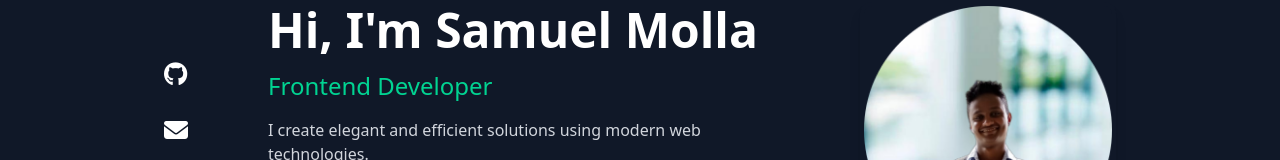
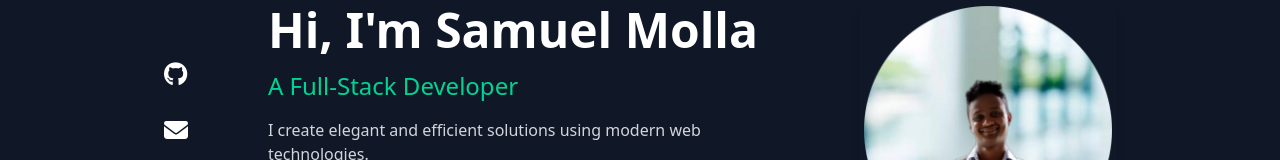
Before and after one commit to Mayufisha/Personal-Portfolio, a React (Vite) app in the folder React-Portfolio/: page / in a window 1280 px wide. Shown: the part 330-490 px from the top of the page. Built offline with nearby package versions, Linux system fonts and the light colour scheme.

Commit message:
Change job title from Frontend to Full-Stack Developer

```diff
--- a/React-Portfolio/src/Home.jsx
+++ b/React-Portfolio/src/Home.jsx
@@ -14,7 +14,7 @@ function Home() {
           </div>
          <div className="text-center md:text-left max-w-lg">
            <h1 className="text-4xl md:text-5xl font-bold mb-4">Hi, I'm Samuel Molla</h1>
-           <h3 className="text-2xl text-emerald-400 mb-4">Frontend Developer</h3>
+           <h3 className="text-2xl text-emerald-400 mb-4">A Full-Stack Developer</h3>
            <p className="mb-6 text-gray-300">I create elegant and efficient solutions using modern web technologies.</p>
            <div className="flex flex-col sm:flex-row gap-4 justify-center md:justify-start mb-6">
              <a href="./Samuel_Molla_Resume.pdf" className="bg-emerald-500 hover:bg-emerald-600 text-white font-semibold py-2 px-6 rounded transition" target="_blank">Resume</a>
```
